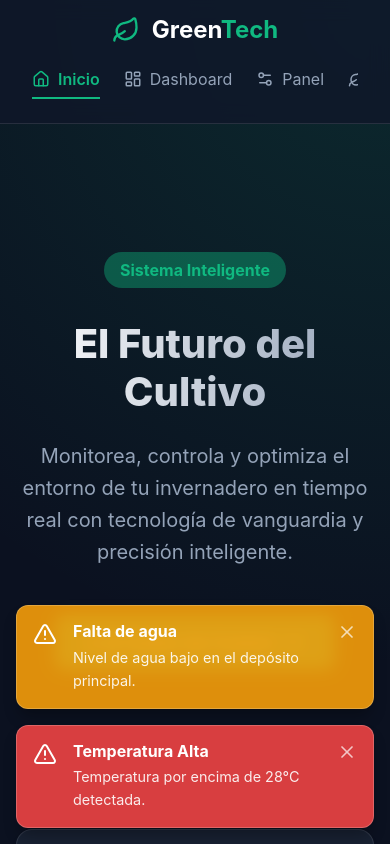
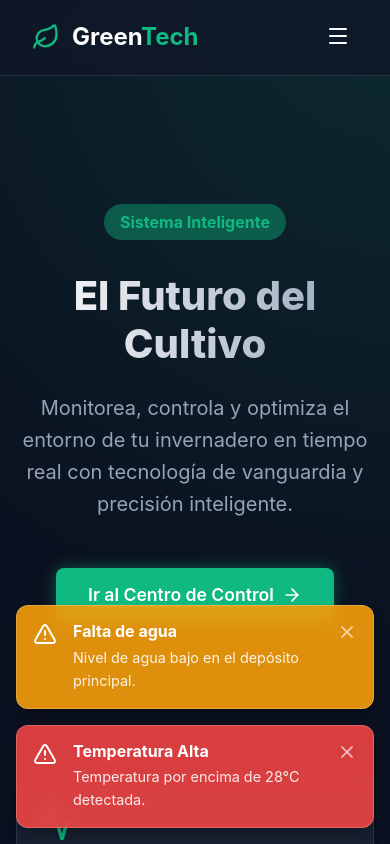
Before and after one commit to dev-brian/green-tech, a React (Vite) app: page / in a window 390 px wide. Shown: the top 844 px of the page. Built offline with nearby package versions, Linux system fonts and the light colour scheme.

Commit message:
ajusta vista móvil en navegación y estilos responsivos

```diff
--- a/src/components/Navigation.tsx
+++ b/src/components/Navigation.tsx
@@ -1,8 +1,10 @@
+import { useState } from 'react';
 import { Link, useLocation } from 'react-router-dom';
-import { Home, LayoutDashboard, Settings2, Leaf } from 'lucide-react';
+import { Home, LayoutDashboard, Settings2, Leaf, Menu, X } from 'lucide-react';
 
 export default function Navigation() {
   const location = useLocation();
+  const [isOpen, setIsOpen] = useState(false);
 
   const navItems = [
     { path: '/', label: 'Inicio', icon: Home },
@@ -27,7 +29,11 @@ export default function Navigation() {
           <h1 style={{ margin: 0, fontSize: '1.5rem', color: '#fff' }}>Green<span className="text-green">Tech</span></h1>
         </div>
 
-        <div className="flex nav-links" style={{ gap: '1.5rem' }}>
+        <button className="mobile-menu-btn" onClick={() => setIsOpen(!isOpen)}>
+          {isOpen ? <X size={24} /> : <Menu size={24} />}
+        </button>
+
+        <div className={`flex nav-links ${isOpen ? 'open' : ''}`} style={{ gap: '1.5rem' }}>
           {navItems.map((item) => {
             const Icon = item.icon;
             const isActive = location.pathname === item.path;
@@ -35,6 +41,7 @@ export default function Navigation() {
               <Link
                 key={item.path}
                 to={item.path}
+                onClick={() => setIsOpen(false)}
                 className="flex items-center"
                 style={{
                   gap: '0.5rem',
--- a/src/index.css
+++ b/src/index.css
@@ -246,6 +246,20 @@ input[type=range]::-webkit-slider-runnable-track {
 }
 
 /* Responsive Styles */
+.mobile-menu-btn {
+  display: none;
+  background: transparent;
+  border: none;
+  color: var(--text-main);
+  cursor: pointer;
+  padding: 0.5rem;
+  border-radius: 6px;
+}
+
+.mobile-menu-btn:hover {
+  background: rgba(255, 255, 255, 0.1);
+}
+
 @media (max-width: 768px) {
   .container {
     padding: 0 1rem;
@@ -264,15 +278,24 @@ input[type=range]::-webkit-slider-runnable-track {
   }
 
   .nav-header {
-    flex-direction: column;
-    gap: 1rem;
+    flex-wrap: wrap;
   }
 
   .nav-links {
     width: 100%;
-    justify-content: space-around;
-    overflow-x: auto;
-    padding-bottom: 0.5rem;
+    flex-direction: column;
+    align-items: stretch;
+    gap: 0.5rem;
+    padding-top: 1rem;
+    display: none;
+  }
+
+  .nav-links.open {
+    display: flex;
+  }
+
+  .mobile-menu-btn {
+    display: block;
   }
 
   .alert-container {
```
